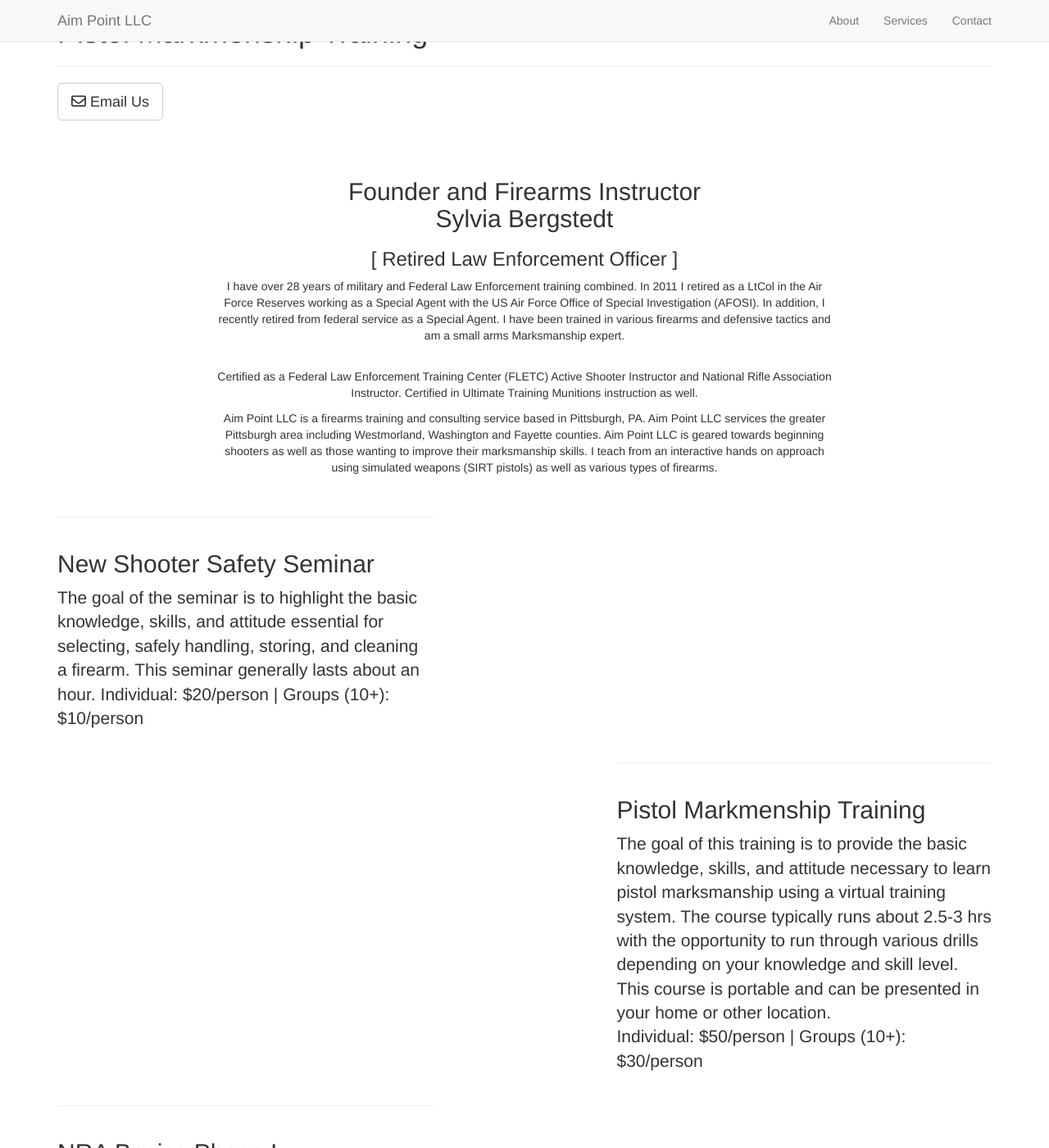
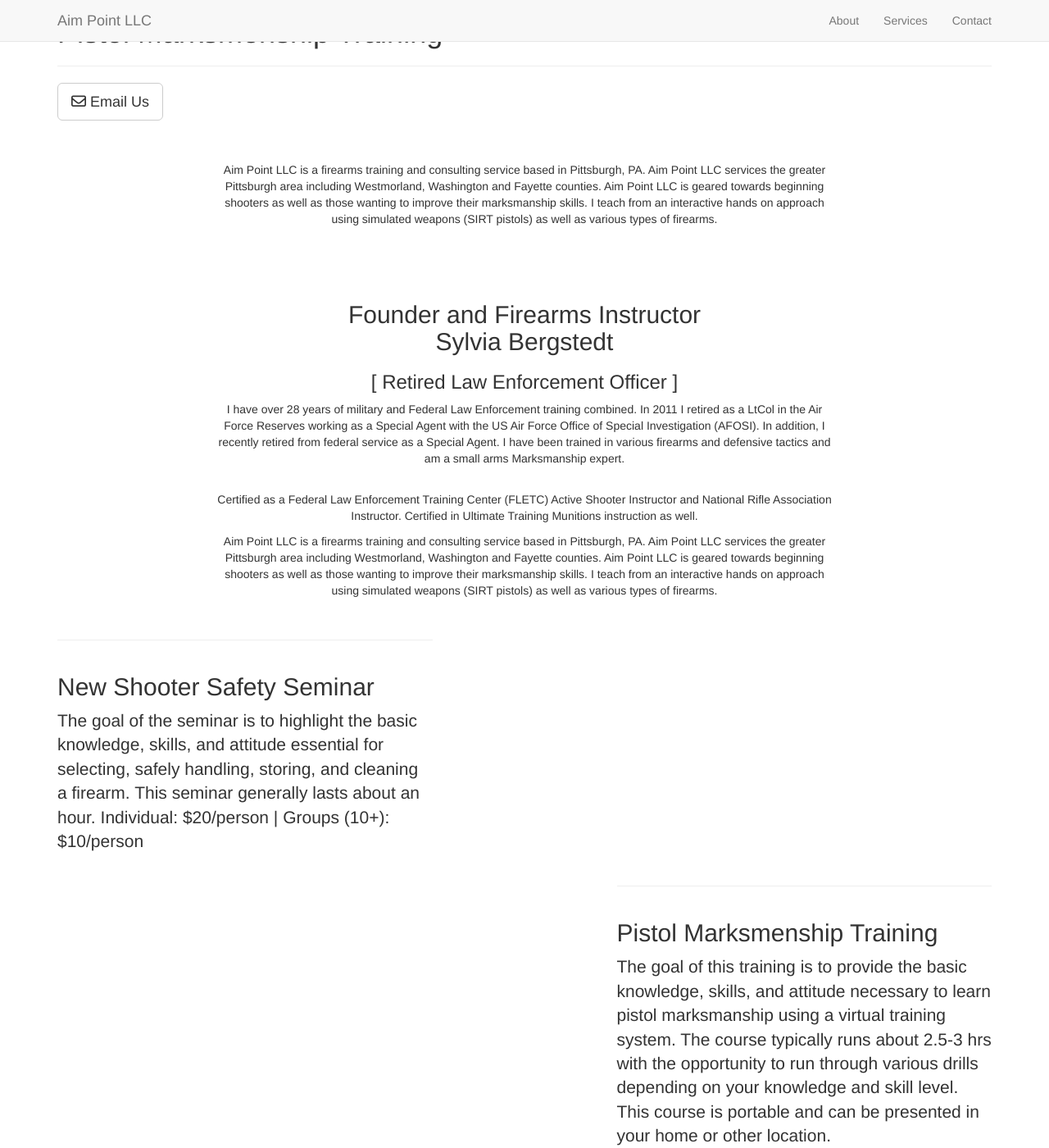
Before and after one commit to aimpoint/aimpoint.github.io, a Jekyll site: the page built from _posts/2016-1-5-marksman.markdown, in a window 1280 px wide and 1400 px high. Shown: the whole window at 82% size. Built offline with Jekyll 4.4.1, drawn with Linux system fonts in a browser that asks for light colours; nearby versions of some CDN libraries; library files that are not in the unit come from our copies.

Commit message:
added new section

```diff
--- a/_includes/about.html
+++ b/_includes/about.html
@@ -12,6 +12,7 @@
             <div class="col-lg-6 col-lg-offset-3">
                 <img class="img-responsive" src="img/sylvia.jpg" alt="">
             </div>
+            <br/>
             <div class="col-lg-8 col-lg-offset-2">
               <p>Aim Point LLC is a firearms training and consulting service based in Pittsburgh, PA.  Aim Point LLC services the greater Pittsburgh area including Westmorland, Washington and Fayette counties.  Aim Point LLC is geared towards beginning shooters as well as those wanting to improve their marksmanship skills.  I teach from an interactive hands on approach using simulated weapons (SIRT pistols) as well as various types of firearms. </p>
               <br/>
--- /dev/null
+++ b/_includes/company.html
@@ -0,0 +1,10 @@
+    <!-- Company Section -->
+    <section id="company" class="container content-section text-center">
+        <div class="row">
+            <div class="col-lg-8 col-lg-offset-2">
+              <br/><br/>
+              <p>Aim Point LLC is a firearms training and consulting service based in Pittsburgh, PA.  Aim Point LLC services the greater Pittsburgh area including Westmorland, Washington and Fayette counties.  Aim Point LLC is geared towards beginning shooters as well as those wanting to improve their marksmanship skills.  I teach from an interactive hands on approach using simulated weapons (SIRT pistols) as well as various types of firearms. </p>
+              <br/>
+            </div>
+        </div>
+    </section>
--- a/_layouts/default.html
+++ b/_layouts/default.html
@@ -4,6 +4,7 @@
 
 	<body>
 		{% include header.html %}
+		{% include company.html %}
 		{% include about.html %}
 		{% include page_content.html %}
 		{% include contact.html %}
--- a/_posts/2016-1-5-marksman.markdown
+++ b/_posts/2016-1-5-marksman.markdown
@@ -2,7 +2,7 @@
 layout: default
 img: marksman.jpg
 category: Services
-title: Pistol Markmenship Training
+title: Pistol Marksmenship Training
 description: |
 ---
 The goal of this training is to provide the basic knowledge, skills, and attitude necessary to learn pistol marksmanship using a virtual training system. The course typically runs about 2.5-3 hrs with the opportunity to run through various drills depending on your knowledge and skill level.  This course is portable and can be presented in your home or other location.
```
Also changed, not shown: 1 other file.
